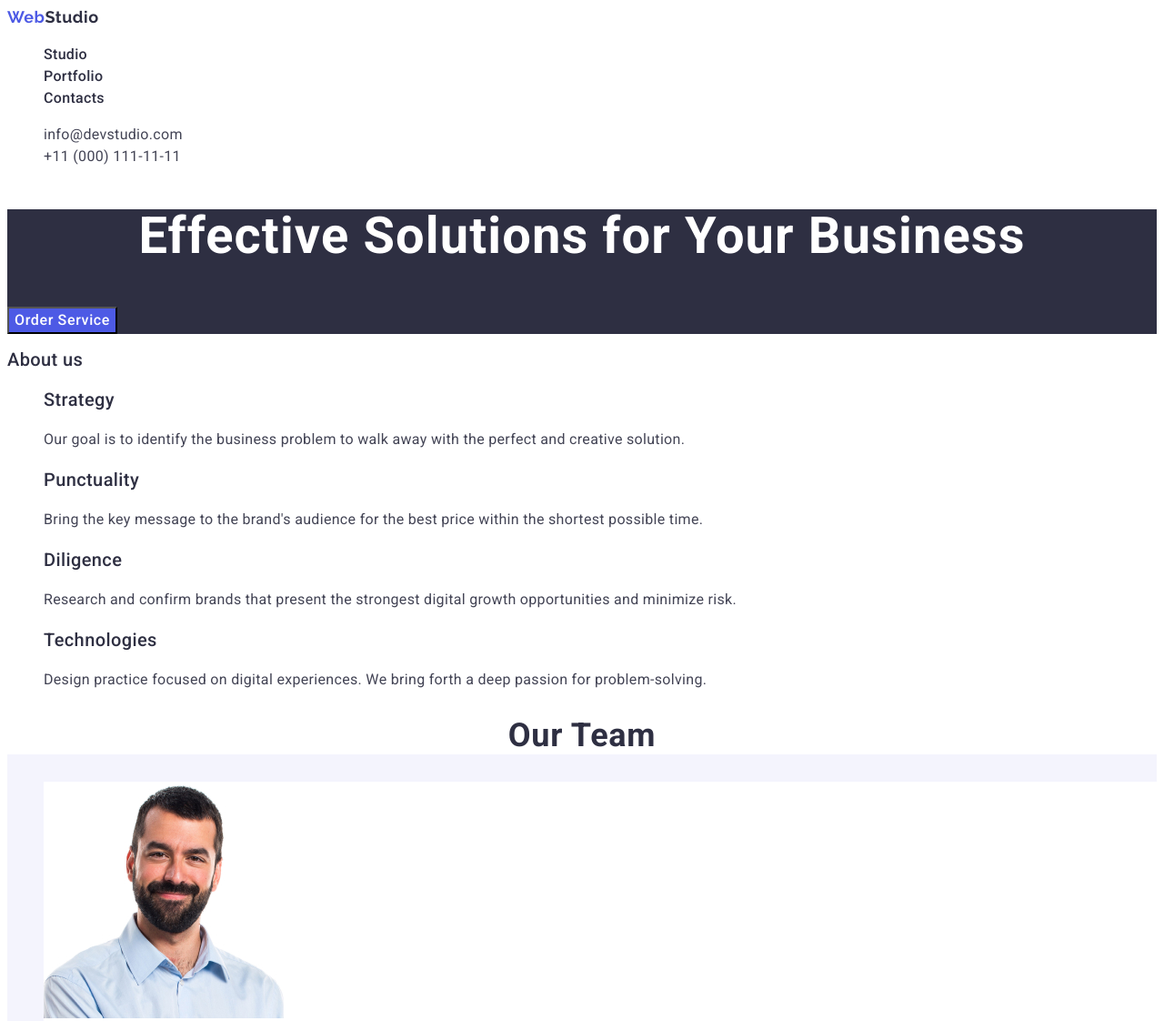
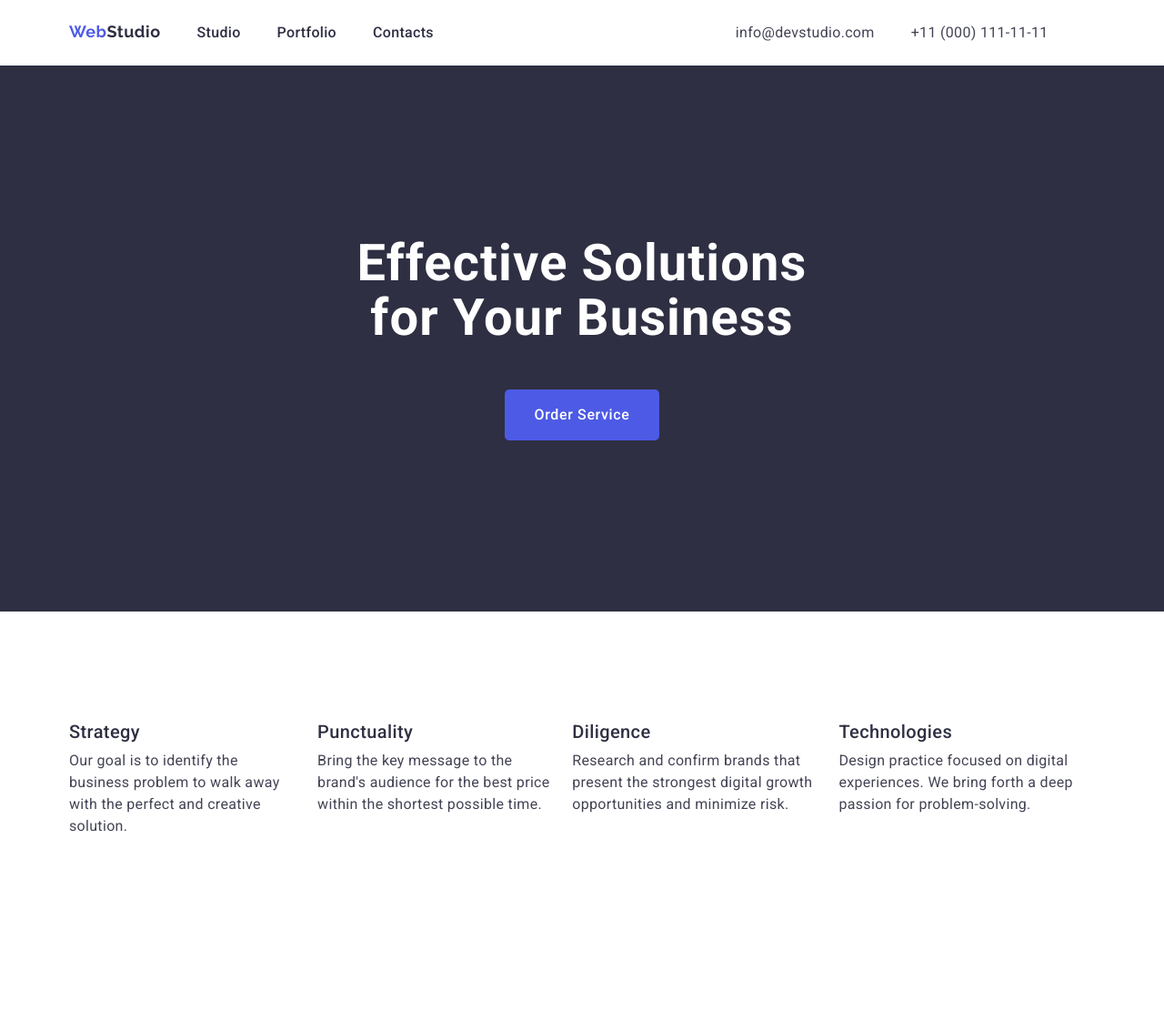
Before and after one commit to 777Pavel777/goit-markup-hw-02, a plain HTML site: page index.html in a window 1280 px wide. Shown: the top 1122 px of the page at 91% size. Drawn offline with Linux system fonts and the light colour scheme.

Commit message:
fixed by homework3

```diff
--- a/css/styles.css
+++ b/css/styles.css
@@ -3,20 +3,61 @@ body {
   font-size: 16px;
   line-height: 24px;
   letter-spacing: 1.5;
+  margin: 0 auto;
 
   color: #434455;
   background-color: #ffffff;
 }
 
-ul {
+*,
+*::before,
+*::after {
+  box-sizing: border-box;
+}
+
+ul,
+ol {
+  margin: 0;
+  padding-left: 0;
   list-style-type: none;
 }
 
-.contacts {
-  font-style: normal;
+h1,
+h2,
+h3,
+h4,
+h5,
+h6 {
+  margin: 0;
+  padding: 0;
+}
+
+p {
+  margin: 0;
+  padding: 0;
+}
+
+img {
+  display: block;
+  max-width: 100%;
 }
 
 /* HEADER */
+
+.container {
+  width: 1158px;
+  padding: 0 15px;
+  margin: 0 auto;
+  height: 100%;
+}
+
+.header-container {
+  display: flex;
+}
+
+.header-menu-nav {
+  margin: 24px 0;
+}
 
 .logo {
   font-family: 'Raleway', sans-serif;
@@ -32,7 +73,12 @@ ul {
   color: #2e2f42;
 }
 
-ul .nav-link {
+.header-link {
+  display: flex;
+  gap: 40px;
+}
+
+.nav-link {
   font-weight: 500;
   font-size: 16px;
   line-height: 1.5;
@@ -41,15 +87,27 @@ ul .nav-link {
   text-decoration: none;
 }
 
-ul .nav-link:hover,
-ul .nav-link:focus {
+.nav-link:hover,
+.nav-link:focus {
   color: #404bbf;
+}
+
+.header-contacts {
+  font-style: normal;
+}
+
+.header-contacts-link {
+  display: flex;
+  justify-content: flex-end;
+  gap: 40px;
+  margin: 24px 0 24px 332px;
 }
 
 .contacts-team {
   font-size: 16px;
   line-height: 1.5;
   letter-spacing: 0.02em;
+
   color: #434455;
   text-decoration: none;
 }
@@ -63,9 +121,12 @@ ul .nav-link:focus {
 
 .title {
   background-color: #2e2f42;
+  text-align: center;
 }
 
 .title-text {
+  padding-top: 188px;
+  padding-bottom: 48px;
   font-size: 56px;
   line-height: 1.07;
   text-align: center;
@@ -74,6 +135,11 @@ ul .nav-link:focus {
 }
 
 .title-btn {
+  padding: 16px 32px;
+  margin-bottom: 188px;
+  border-radius: 5px;
+  border: none;
+
   font-family: 'Roboto', sans-serif;
   background-color: #4d5ae5;
   font-weight: 500;
@@ -91,7 +157,17 @@ ul .nav-link:focus {
 
 /* SECTOIN_2 */
 
+.about-container {
+  width: 1128px;
+  display: flex;
+  flex-direction: row;
+}
+
 .about-title {
+  display: none;
+  text-align: center;
+  padding: 72px 0;
+
   font-weight: 500;
   font-size: 20px;
   line-height: 1.2;
@@ -99,7 +175,15 @@ ul .nav-link:focus {
   color: #2e2f42;
 }
 
+.about-item {
+  margin: 0 24px 120px 0;
+}
+
 .about-subtitle {
+  display: flex;
+  align-items: center;
+  margin: 120px 0 8px 0;
+
   font-weight: 500;
   font-size: 20px;
   line-height: 1.2;
@@ -121,17 +205,40 @@ ul .nav-link:focus {
 }
 
 .team-title {
+  padding-top: 120px;
+  padding-bottom: 72px;
+  text-align: center;
+
   font-size: 36px;
   line-height: 1.11;
-  text-align: center;
+
   letter-spacing: 0.02em;
   text-transform: capitalize;
   color: #2e2f42;
   background-color: #ffffff;
 }
 
+.team-conrainer {
+  display: flex;
+  flex-direction: row;
+  align-items: center;
+  width: 1170px;
+}
+
 .team-card {
   background-color: #ffffff;
+  border-radius: 4px;
+  overflow: hidden;
+  box-shadow: 0 2px 4px -2px #333;
+
+  padding-bottom: 32px;
+  margin: 0 24px 20px 0;
+  text-align: center;
+}
+
+.team-card img {
+  display: block;
+  margin-bottom: 32px;
 }
 
 .team-card-name {
@@ -153,7 +260,26 @@ ul .nav-link:focus {
 
 /* SECTOIN_4 */
 
+.portfolio-container {
+  display: flex;
+  flex-direction: row;
+  align-items: flex-start;
+  flex-wrap: wrap;
+  width: 1170px;
+}
+
+.portfolio-container li {
+  width: 33%;
+}
+
+.portfolio-container img {
+  margin-bottom: 32px;
+}
+
 .portfolio-title {
+  padding-top: 120px;
+  padding-bottom: 72px;
+
   font-size: 36px;
   line-height: 1.11;
   text-align: center;
@@ -173,6 +299,8 @@ ul .nav-link:focus {
 }
 
 .portfolio-text {
+  margin-bottom: 32px;
+
   font-size: 16px;
   line-height: 1.5;
   letter-spacing: 0.02em;
@@ -181,8 +309,12 @@ ul .nav-link:focus {
 
 /* FOOTER */
 
-.footer-cont {
+.footer {
   background-color: #2e2f42;
+}
+
+.footer-container {
+  padding: 100px 156px 100px 0;
 }
 
 .logo-studio-footer {
@@ -190,6 +322,7 @@ ul .nav-link:focus {
 }
 
 .footer-cont-text {
+  width: 264px;
   line-height: 1.5;
   letter-spacing: 0.02em;
   color: #f4f4fd;
--- a/index.html
+++ b/index.html
@@ -12,14 +12,22 @@
     />
     <title>WebStudio</title>
 
+    <!-- <link
+      rel="stylesheet"
+      href="node_modules/modern-normalize/modern-normalize.css"
+    /> -->
   </head>
   <body>
-    <header>
-      <nav class="menu-nav">
+    <!-------------- HEADER --------------->
+
+    <header class="header">
+      <div class="container">
+        <div class="header-container">
+          <nav class="header-menu-nav">
+            <ul class="header-link">
               <a class="logo" href="./index.html">
                 Web<span class="logo-studio">Studio</span></a
               >
-        <ul>
               <li>
                 <a class="nav-link" href="./index.html">Studio</a>
               </li>
@@ -32,8 +40,8 @@
             </ul>
           </nav>
 
-      <address class="contacts">
-        <ul>
+          <address class="header-contacts">
+            <ul class="header-contacts-link">
               <li>
                 <a class="contacts-team" href="mailto:info@devstudio.com"
                   >info@devstudio.com</a
@@ -46,30 +54,39 @@
               </li>
             </ul>
           </address>
+        </div>
+      </div>
     </header>
 
     <!-- SECTION_1 -->
 
     <main>
       <section class="title">
-        <h1 class="title-text">Effective Solutions for Your Business</h1>
+        <div class="container">
+          <h1 class="title-text">
+            Effective Solutions <br />
+            for Your Business
+          </h1>
           <button type="button" class="title-btn">Order Service</button>
+        </div>
       </section>
 
       <!-- SECTION_2 -->
 
+      <div class="container">
         <section class="about">
           <h2 class="about-title">About us</h2>
-        <ul>
-          <li>
+
+          <ul class="about-container">
+            <li class="about-item">
               <h3 class="about-subtitle">Strategy</h3>
               <p class="about-text">
-              Our goal is to identify the business problem to walk away with the
-              perfect and creative solution.
+                Our goal is to identify the business problem to walk away with
+                the perfect and creative solution.
               </p>
             </li>
 
-          <li>
+            <li class="about-item">
               <h3 class="about-subtitle">Punctuality</h3>
               <p class="about-text">
                 Bring the key message to the brand's audience for the best price
@@ -77,7 +94,7 @@
               </p>
             </li>
 
-          <li>
+            <li class="about-item">
               <h3 class="about-subtitle">Diligence</h3>
               <p class="about-text">
                 Research and confirm brands that present the strongest digital
@@ -85,7 +102,7 @@
               </p>
             </li>
 
-          <li>
+            <li class="about-item">
               <h3 class="about-subtitle">Technologies</h3>
               <p class="about-text">
                 Design practice focused on digital experiences. We bring forth a
@@ -94,12 +111,13 @@
             </li>
           </ul>
         </section>
-
+      </div>
       <!-- SECTION_3 -->
 
+      <div class="container">
         <section class="team">
           <h2 class="team-title">Our Team</h2>
-        <ul>
+          <ul class="team-conrainer">
             <li class="team-card">
               <img
                 src="./images/mark_guerrero.jpg"
@@ -123,8 +141,12 @@
             </li>
 
             <li class="team-card">
-            <img src="./images/camila_garcia.jpg" alt="Marketing" width="264"
-            height="260" />
+              <img
+                src="./images/camila_garcia.jpg"
+                alt="Marketing"
+                width="264"
+                height="260"
+              />
               <h3 class="team-card-name">Camila Garcia</h3>
               <p class="team-card-subtitle">Marketing</p>
             </li>
@@ -141,15 +163,20 @@
             </li>
           </ul>
         </section>
-
+      </div>
       <!-- SECTION_4 -->
 
+      <div class="container">
         <section class="portfolio" id="portfolio">
           <h2 class="portfolio-title">Our Portfolio</h2>
-        <ul>
+          <ul class="portfolio-container">
             <li>
-            <img src="./images/banking_app.jpg" alt="Banking App" width="360"
-            height="300" />
+              <img
+                src="./images/banking_app.jpg"
+                alt="Banking App"
+                width="360"
+                height="300"
+              />
               <h3 class="portfolio-name">Banking App</h3>
               <p class="portfolio-text">App</p>
             </li>
@@ -177,8 +204,12 @@
             </li>
 
             <li>
-            <img src="./images/taxi.jpg" alt="Taxi Service" width="360"
-            height="300" />
+              <img
+                src="./images/taxi.jpg"
+                alt="Taxi Service"
+                width="360"
+                height="300"
+              />
               <h3 class="portfolio-name">Taxi Service</h3>
               <p class="portfolio-text">Marketing</p>
             </li>
@@ -206,16 +237,24 @@
             </li>
           </ul>
         </section>
+      </div>
     </main>
-
-    <footer class="footer-cont" id="contacts">
+    <footer class="footer" id="contacts">
+      <div class="container">
+        <ul class="footer-container">
+          <li>
             <a class="logo" href="./index.html">
               Web<span class="logo-studio-footer">Studio</span></a
             >
+          </li>
+          <li>
             <p class="footer-cont-text">
-        Increase the flow of customers and sales for your business with digital
-        marketing & growth solutions.
+              Increase the flow of customers and sales for your business with
+              digital marketing & growth solutions.
             </p>
+          </li>
+        </ul>
+      </div>
     </footer>
   </body>
 </html>
```
Lines whose indentation alone changed are shown as unchanged.
